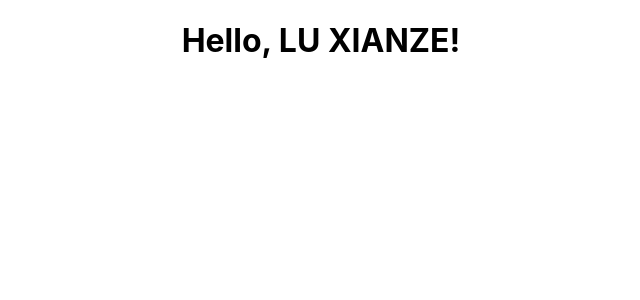
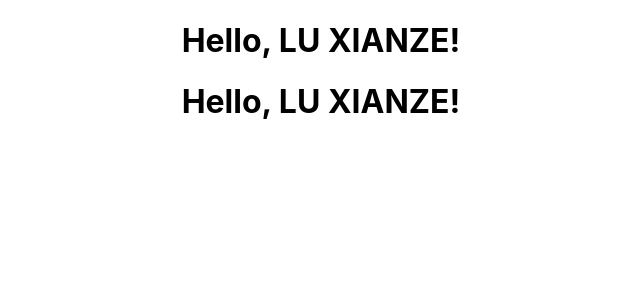
Before and after one commit to LUXIANZE/MERN-stack-CRUD, a React (Create React App) app: page / in a window 1280 px wide. Shown: the top 300 px of the page, without its empty margins (319-959 px from the left). Built offline with nearby package versions, Linux system fonts and the light colour scheme.

Commit message:
JSX with function

```diff
--- a/src/App.js
+++ b/src/App.js
@@ -6,9 +6,16 @@ function App() {
 
   const greeting = 'Hello'
   const name = 'LU XIANZE'
+
+  function greet(greeting, name){
+    return greeting + ", " + name + "!"
+  }
+
+
   return (
     <div className="App">
       <h1>{greeting}, {name}!</h1>
+      <h1>{greet(greeting, name)}</h1>
     </div>
   );
 }
```
